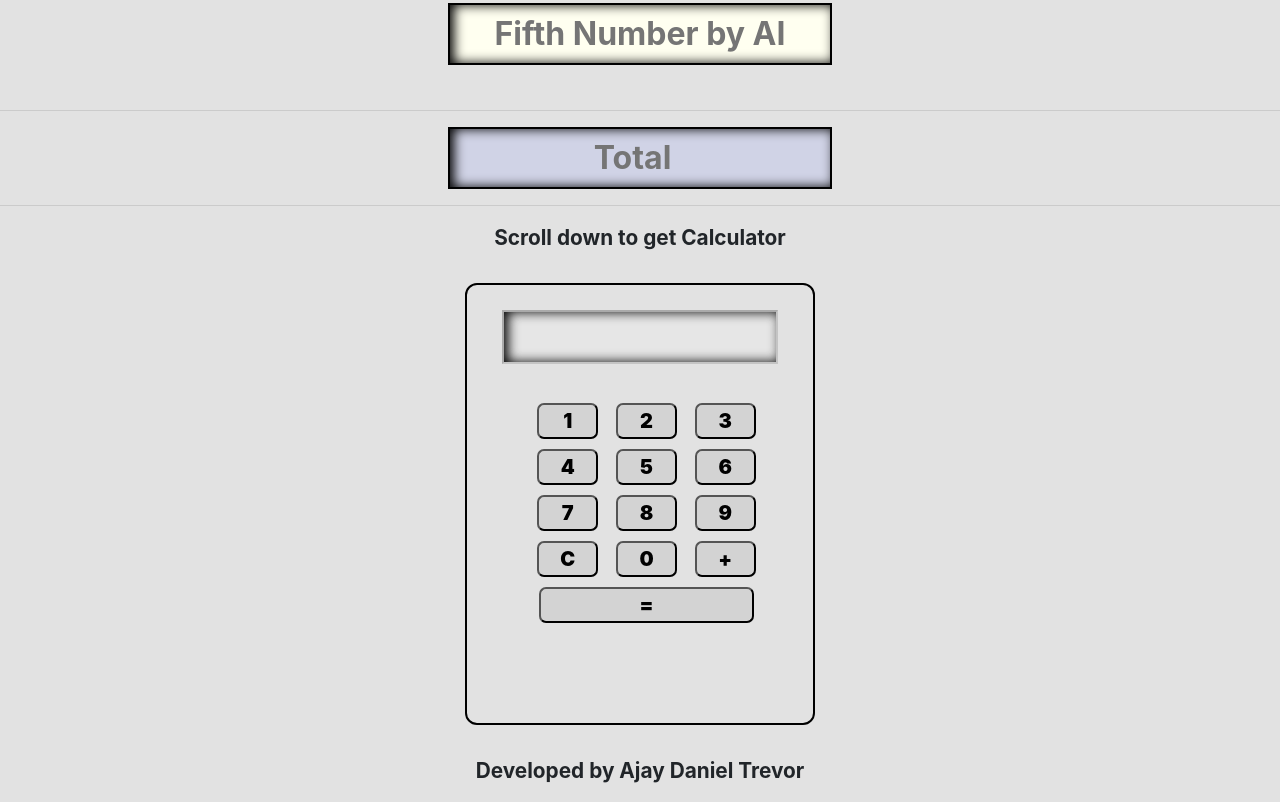
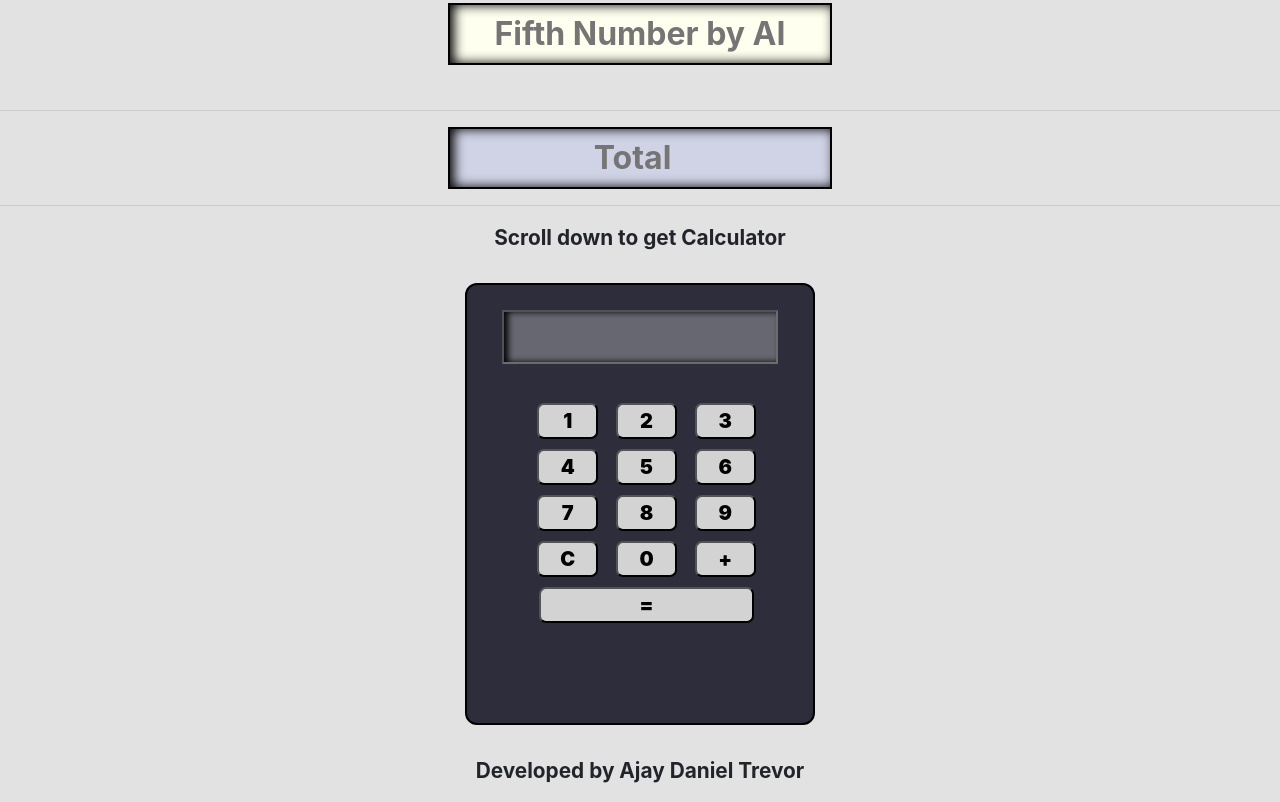
Before and after one commit to ajayda24/MathsMagic-1, a plain HTML site: page index.html in a window 1280 px wide. Shown: the part 585-1387 px from the top of the page. Drawn offline with nearby package versions, Linux system fonts and the light colour scheme.

Commit message:
Update style.css

```diff
--- a/style.css
+++ b/style.css
@@ -42,6 +42,7 @@ p{
     border-radius: 12px;
     margin: 30px auto;
     padding: 20px 20px 100px 20px;
+    background-color: #2d2d3b;
   }
   #agh{
     position: relative;
@@ -81,7 +82,9 @@ p{
     margin: 5px auto;
     font-size: 20px;
     padding: 10px;
-    box-shadow: 4px 0px 12px black inset;
+    box-shadow: 4px 0px 6px black inset;
+    color: whitesmoke;
+    font-weight: bold;
   }
 
 
```
